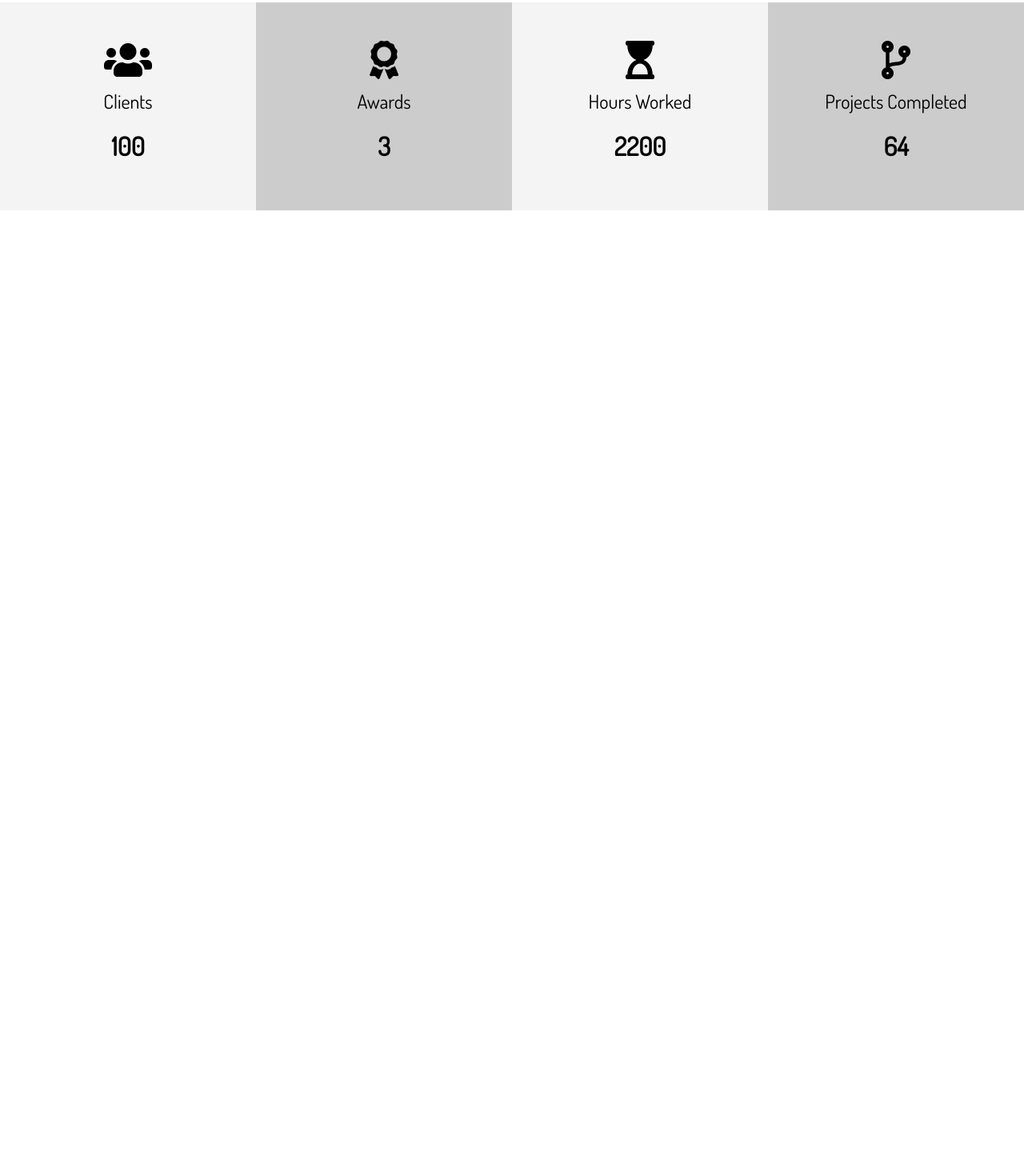
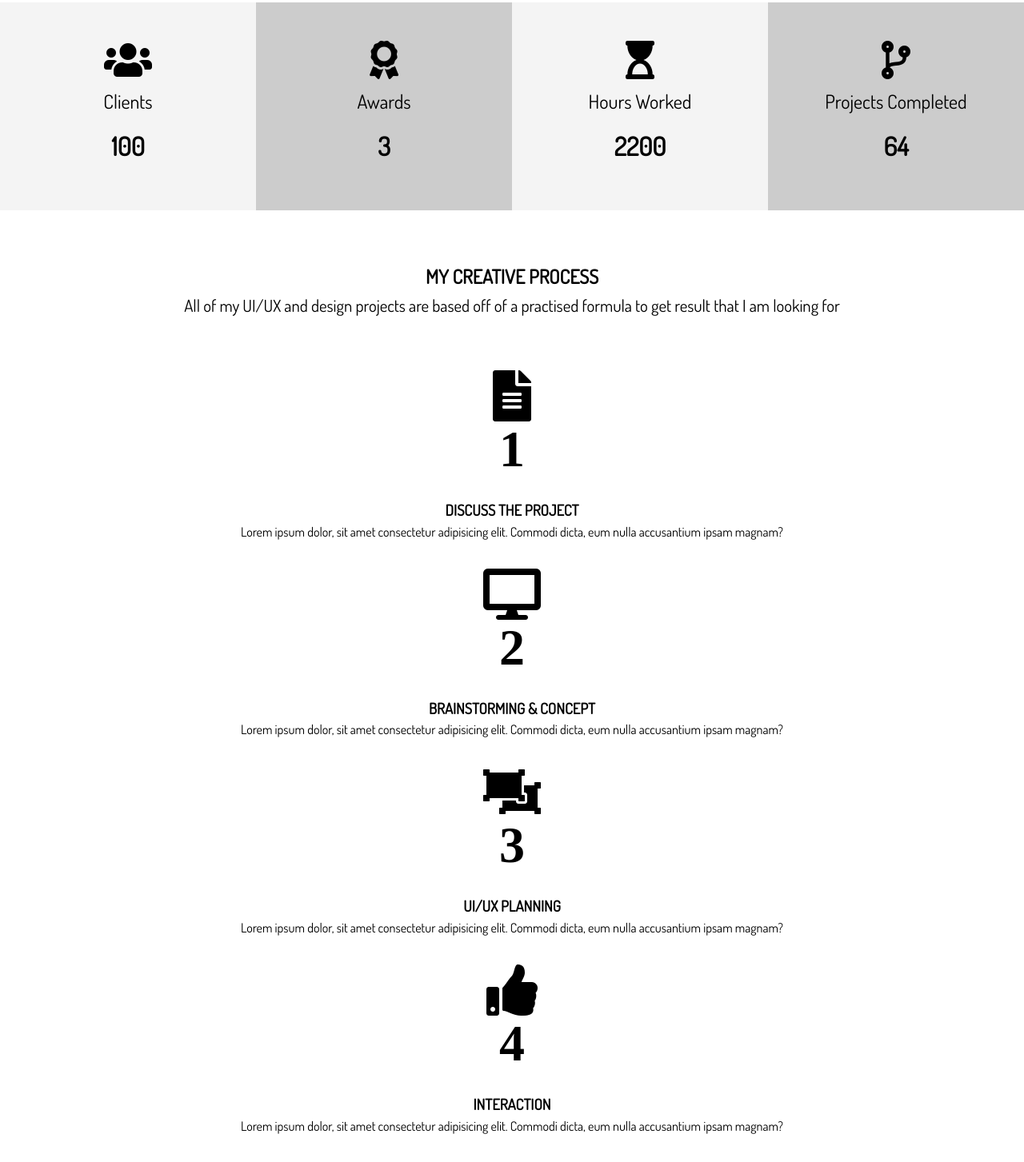
Before and after one commit to AlbertStjarne/Portfolio_website, a website: page dist/index.html in a window 1280 px wide. Shown: the part 1183-2636 px from the top of the page at 80% size. Before the commit the page ends 1478 px from the top, so only its background shows below. Drawn offline with Linux system fonts and the light colour scheme.

Commit message:
adds html for the process section

```diff
--- a/dist/index.html
+++ b/dist/index.html
@@ -97,6 +97,49 @@
     </div>
   </section>
 
+  <!-- Section C: Process -->
+  <section id="home-c" class="text-center py-2">
+    <div class="container">
+      <h2 class="section-title">My Creative Process</h2>
+      <div class="bottom-line"></div>
+      <p class="lead">All of my UI/UX and design projects are based off of a practised formula to get result that I am looking for</p>
+      <div class="process">
+        <div>
+          <i class="fas fa-file-alt fa-4x process-icon my-2">
+            <div class="process-step">1</div>
+          </i>
+          <div class="clr"></div>
+          <h3>Discuss The Project</h3>
+          <p>Lorem ipsum dolor, sit amet consectetur adipisicing elit. Commodi dicta, eum nulla accusantium ipsam magnam?</p>
+        </div>
+        <div>
+          <i class="fas fa-desktop fa-4x process-icon my-2">
+            <div class="process-step">2</div>
+          </i>
+          <div class="clr"></div>
+          <h3>Brainstorming & Concept</h3>
+          <p>Lorem ipsum dolor, sit amet consectetur adipisicing elit. Commodi dicta, eum nulla accusantium ipsam magnam?</p>
+        </div>
+        <div>
+          <i class="fas fa-object-ungroup fa-4x process-icon my-2">
+            <div class="process-step">3</div>
+          </i>
+          <div class="clr"></div>
+          <h3>UI/UX Planning</h3>
+          <p>Lorem ipsum dolor, sit amet consectetur adipisicing elit. Commodi dicta, eum nulla accusantium ipsam magnam?</p>
+        </div>
+        <div>
+          <i class="fas fa-thumbs-up fa-4x process-icon my-2">
+            <div class="process-step">4</div>
+          </i>
+          <div class="clr"></div>
+          <h3>Interaction</h3>
+          <p>Lorem ipsum dolor, sit amet consectetur adipisicing elit. Commodi dicta, eum nulla accusantium ipsam magnam?</p>
+        </div>
+      </div>
+    </div>
+  </section>
+
   <script src="js/typewriter.js"></script>
 </body>
 </html>
```
